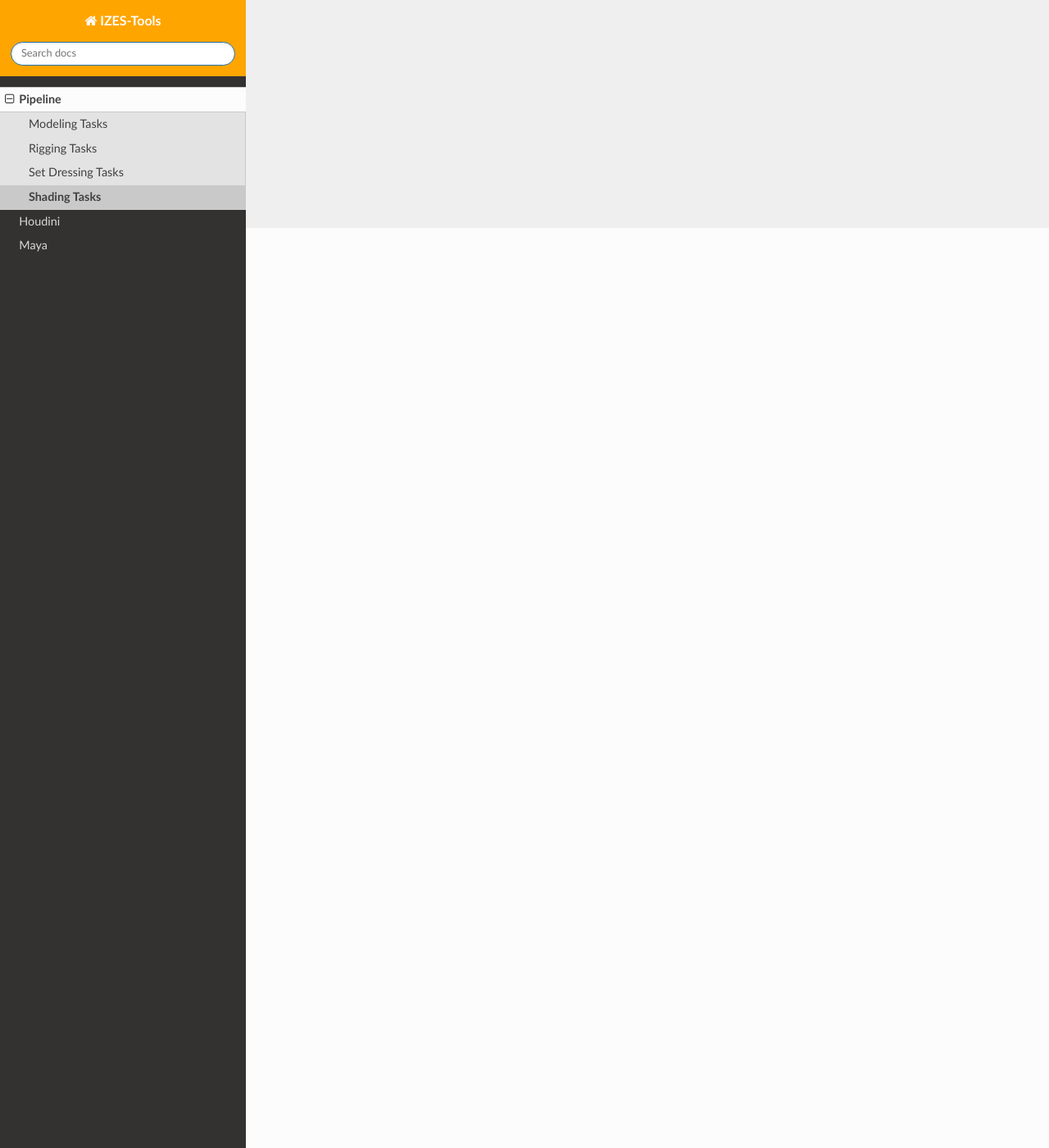
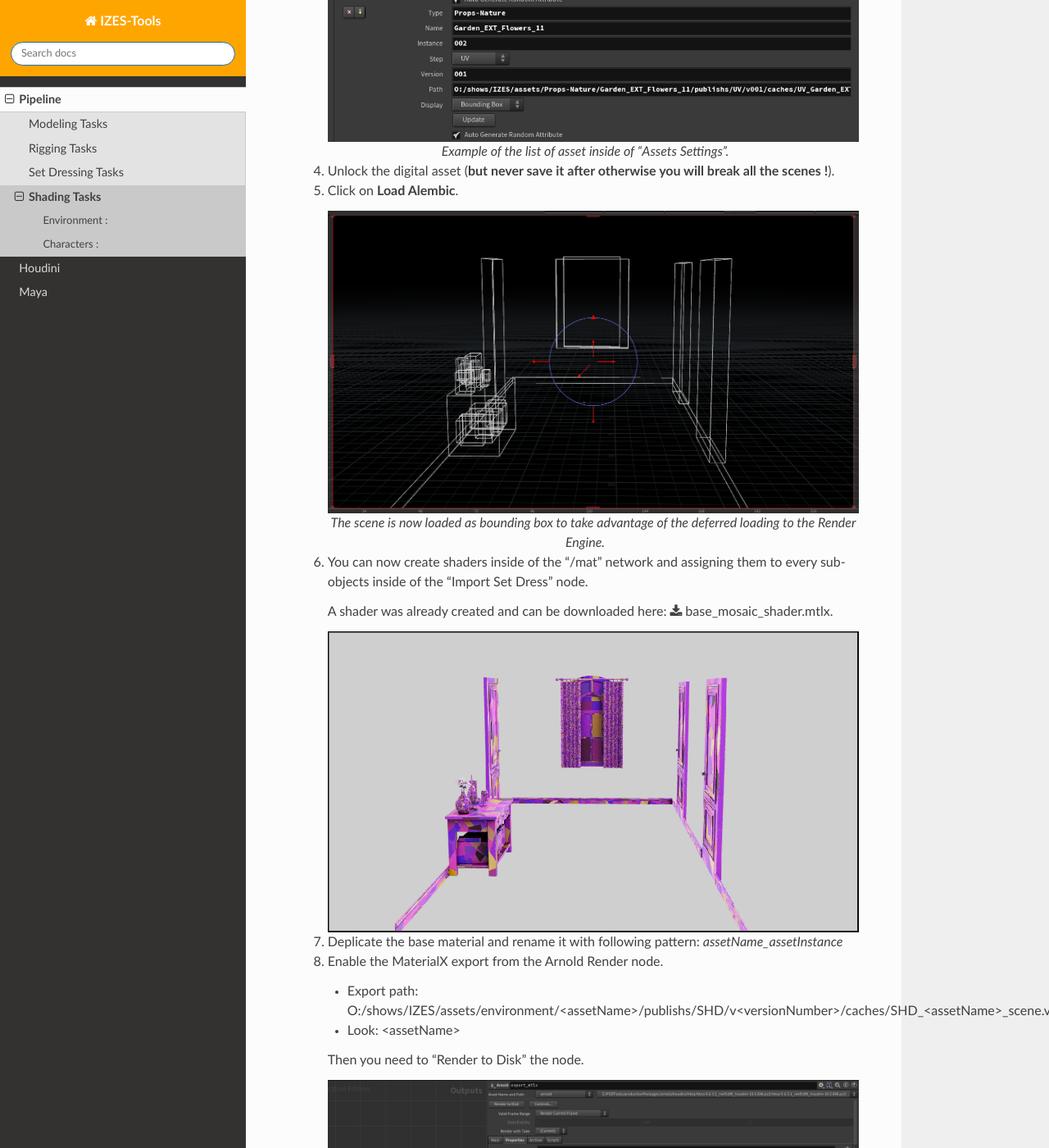
Before and after one commit to PiloeGAO/IZES-tools, a Sphinx documentation site: the page built from documentation/source/pipeline/shading.rst, in a window 1280 px wide and 1400 px high, scrolled down 1122 px. Shown: the whole window at 82% size. Built offline with Sphinx 7.4.7 and the Read the Docs theme 2.0.0, drawn with Linux system fonts in a browser that asks for light colours; some of the changed text lies outside the part shown.

Commit message:
ADD: Documentation: Shading for environments

```diff
--- a/documentation/source/pipeline/shading.rst
+++ b/documentation/source/pipeline/shading.rst
@@ -3,6 +3,9 @@
 #################
   Shading Tasks
 #################
+
+Environment :
+-------------
 
 .. list-table::
    :widths: 50 50
@@ -11,15 +14,85 @@
    * - Inputs
      - Outputs
 
-   * - UV (.abc)
+   * - STD_A (.abc)
      - Shader (.mtlx)
 
 Steps :
+   1. Create an **Import Set Dress** node.
+
+      .. figure:: /images/pipeline_shading_enviro_step0010.png
+         :align: center
+         :width: 467px
+         :class: with-shadow
+
+   2. Set the "Set Dress File" to the publish of the set dress from maya.
+
+      .. figure:: /images/pipeline_shading_enviro_step0020.png
+         :align: center
+         :width: 700px
+         :class: with-shadow
+
+   3. Click on **Import Set Dress** and check if the "Assets Settings" got populated by every assets from the set dress.
+
+      .. figure:: /images/pipeline_shading_enviro_step0030.png
+         :align: center
+         :width: 700px
+         :class: with-shadow
+
+         Example of the list of asset inside of "Assets Settings".
+
+   4. Unlock the digital asset (**but never save it after otherwise you will break all the scenes !**).
+
+   5. Click on **Load Alembic**.
+
+      .. figure:: /images/pipeline_shading_enviro_step0050.png
+         :align: center
+         :width: 700px
+         :class: with-shadow
+
+         The scene is now loaded as bounding box to take advantage of the deferred loading to the Render Engine.
+
+   6. You can now create shaders inside of the "/mat" network and assigning them to every sub-objects inside of the "Import Set Dress" node.
+
+      A shader was already created and can be downloaded here: :download:`base_mosaic_shader.mtlx <../_downloads/base_mosaic_shader.mtlx>`.
+
+      .. figure:: /images/pipeline_shading_enviro_step0060.png
+         :align: center
+         :width: 700px
+         :class: with-shadow
+
+   7. Deplicate the base material and rename it with following pattern: *assetName_assetInstance*
+
+   8. Enable the MaterialX export from the Arnold Render node.
+
+      - Export path: O:/shows/IZES/assets/environment/<assetName>/publishs/SHD/v<versionNumber>/caches/SHD_<assetName>_scene.v<versionNumber>.mtlx
+      - Look: <assetName>
+
+      Then you need to "Render to Disk" the node.
+
+      .. figure:: /images/pipeline_shading_enviro_step0080.png
+         :align: center
+         :width: 700px
+         :class: with-shadow
+
+   9. Remove shaders from the objects.
+
+      .. figure:: /images/pipeline_shading_enviro_step0090.png
+         :align: center
+         :width: 700px
+         :class: with-shadow
+
+   10. Add a MaterialX node and connect it to the rendering node.
+
+      .. figure:: /images/pipeline_shading_enviro_step0100.png
+         :align: center
+         :width: 700px
+         :class: with-shadow
+
+   11. Publish the scene and **add the MaterialX file at publish**.
+
+Characters :
+------------
+
+Steps :
    **TO-DO**
-
-.. figure:: /images/pipeline_shading_shader.png
-    :align: center
-    :width: 700px
-    :class: with-shadow
-
-    Base material (link: *todo*)
```
Also changed, not shown: documentation/source/maya/modeling/index.rst (+17 -0 lines), documentation/source/pipeline/setdressing.rst (+8 -2 lines), documentation/source/images/maya_rename-assets_icon.png (added), documentation/source/images/pipeline_setdressing_assests_step0060.png (added), documentation/source/images/pipeline_shading_enviro_step0010.png (added), documentation/source/images/pipeline_shading_enviro_step0020.png (added), documentation/source/images/pipeline_shading_enviro_step0030.png (added), documentation/source/images/pipeline_shading_enviro_step0050.png (added), documentation/source/images/pipeline_shading_enviro_step0060.png (added), documentation/source/images/pipeline_shading_enviro_step0080.png (added), documentation/source/images/pipeline_shading_enviro_step0090.png (added), documentation/source/images/pipeline_shading_enviro_step0100.png (added), 3 other files.
